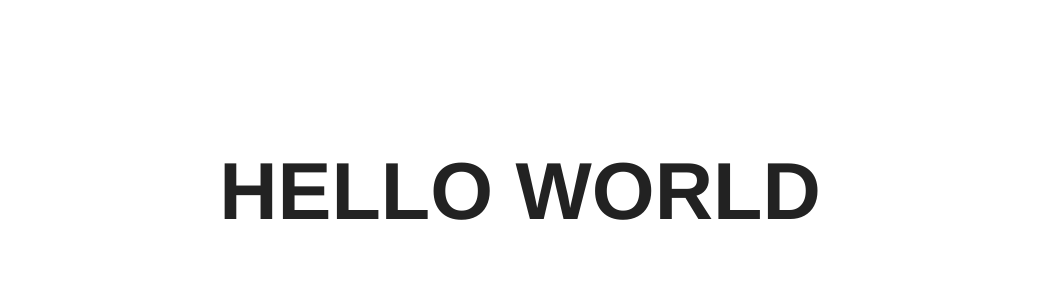
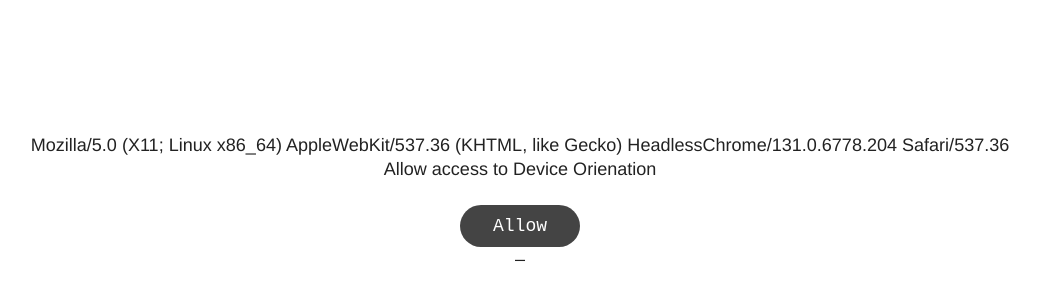
Before and after one commit to Tivo389/100_200809-device-orientation, a React (Create React App) app: page / in a window 1280 px wide. Shown: the part 198-498 px from the top of the page, without its empty margins (120-1160 px from the left). Built offline with nearby package versions, Linux system fonts and the light colour scheme.

Commit message:
200812 / 200809_foundationSetup - Foundation-level setup complete - Proceed to setup a status checker.

```diff
--- a/package.json
+++ b/package.json
@@ -12,7 +12,7 @@
   },
   "scripts": {
     "start": "npm-run-all -p watch-css start-js",
-    "start-js": "react-scripts start",
+    "start-js": "HTTPS=true react-scripts start",
     "build": "npm-run-all build-css build-js",
     "build-js": "react-scripts build",
     "test": "react-scripts test",
--- a/src/App.js
+++ b/src/App.js
@@ -1,11 +1,10 @@
 import React from 'react';
 import './css/stylesheet.css';
+import DeviceOrientation from './components/DeviceOrientation';
 
 function App() {
   return (
-    <div class="mainWrapper">
-      <h1>HELLO WORLD</h1>
-    </div>
+    <DeviceOrientation></DeviceOrientation>
   );
 }
 
--- /dev/null
+++ b/src/components/DeviceOrientation.js
@@ -0,0 +1,56 @@
+import React, { Component } from 'react';
+
+class DeviceOrientation extends Component {
+  // LIFECYCLE METHODS
+  componentDidMount() {}
+  componentDidUpdate() {}
+  componentWillUnmount() {}
+
+  // RENDER OF COMPONENT
+  render() {
+    return (
+      <div className="mainWrapper">
+        <div className="deviceStatus">
+        <p>{navigator.userAgent}</p>
+        </div>
+        <div className="activationContainer">
+          <p>Allow access to Device Orienation</p>
+          <div
+            className="activationButton"
+            onClick={this.handleButtonClick}>
+              Allow
+          </div>
+        </div>
+        <p className="deviceOrientationDetectionStatus">–</p>
+      </div>
+    );
+  }
+
+  // FUNCTION: BASIC EXPLANATION HERE
+  handleButtonClick = () => {
+    const iOSDevice = typeof DeviceOrientationEvent.requestPermission === 'function';
+    const likelyToBeMobileDevice = /Mobi|Android/i.test(navigator.userAgent);
+    if (iOSDevice && likelyToBeMobileDevice) {
+      console.log('if (iOSDevice && likelyToBeMobileDevice)');
+      DeviceOrientationEvent.requestPermission().then(permissionState => {
+        if (permissionState === 'granted') {
+          window.addEventListener('deviceorientation', this.logCoordinates, true);
+        }
+      })
+      .catch(console.error);;
+    } else if (likelyToBeMobileDevice) {
+      console.log('} else if (likelyToBeMobileDevice) {');
+      window.addEventListener('deviceorientation', this.logCoordinates, true);
+    } else {
+      console.log("I don't think you're on a mobile device");
+      // 111 Do something to the content to say we're not sure....
+    }
+  }
+  logCoordinates = (e) => {
+    console.log(`e.alpha: ${e.alpha}`);
+    console.log(`e.beta: ${e.beta}`);
+    console.log(`e.gamma: ${e.gamma}`);
+  };
+}
+
+export default DeviceOrientation;
--- a/src/css/stylesheet.css
+++ b/src/css/stylesheet.css
@@ -380,9 +380,29 @@
   justify-content: center;
   text-align: center;
   width: 100vw; }
-  @media (min-width: 768px) and (max-width: 1023px) {
-    .mainWrapper {
-      flex-direction: column; } }
-  @media (min-width: 1024px) {
-    .mainWrapper {
-      flex-direction: column; } }
+
+.activationContainer {
+  display: flex;
+  justify-content: center;
+  flex-direction: column;
+  align-items: center; }
+  .activationContainer p {
+    margin-bottom: 24px; }
+
+.activationButton {
+  line-height: 1;
+  cursor: pointer;
+  background: #444444;
+  padding: 0.65em;
+  font-size: 16px;
+  display: flex;
+  min-width: 120px;
+  width: 120px;
+  max-width: 160px;
+  flex: 1 0 auto;
+  justify-content: center;
+  align-items: center;
+  border-radius: 999px;
+  font-family: 'Courier New', Courier, monospace;
+  color: #FFFFFF;
+  font-size: 18px; }
--- a/src/css/stylesheet.scss
+++ b/src/css/stylesheet.scss
@@ -17,10 +17,31 @@
   justify-content: center;
   text-align: center;
   width: 100vw;
-  @include tablet {
-    flex-direction: column
-  }
-  @include desktop {
-    flex-direction: column
+}
+.activationContainer {
+  display: flex;
+  justify-content: center;
+  flex-direction: column;
+  align-items: center;
+  & p {
+    margin-bottom: 24px;
   }
 }
+.activationButton {
+  line-height: 1;
+  cursor: pointer;
+  background: #444444;
+  padding: 0.65em;
+  font-size: 16px;
+  display: flex;
+  min-width: 120px;
+  width: 120px;
+  max-width: 160px;
+  flex: 1 0 auto;
+  justify-content: center;
+  align-items: center;
+  border-radius: 999px;
+  font-family: 'Courier New', Courier, monospace;
+  color: #FFFFFF;
+  font-size: 18px;
+}
```
Also changed, not shown: src/components/ComponentTemplate.js (added, +28 -0 lines).
